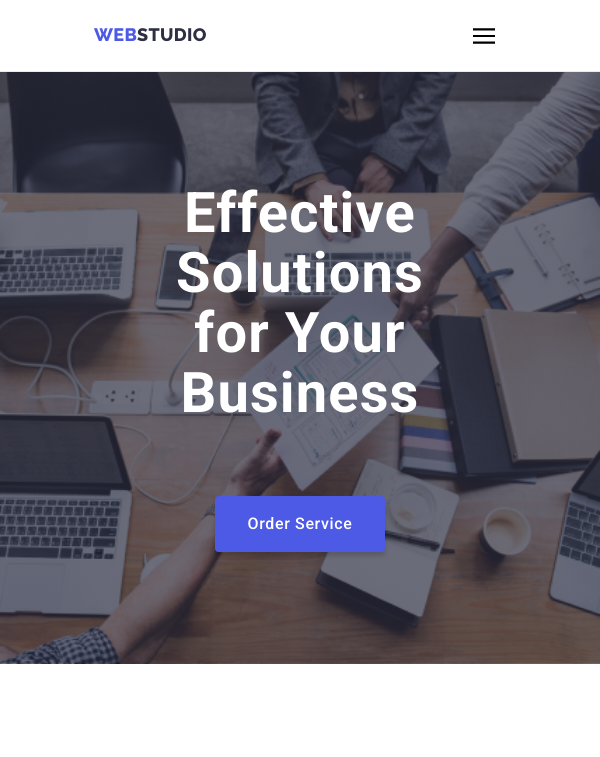
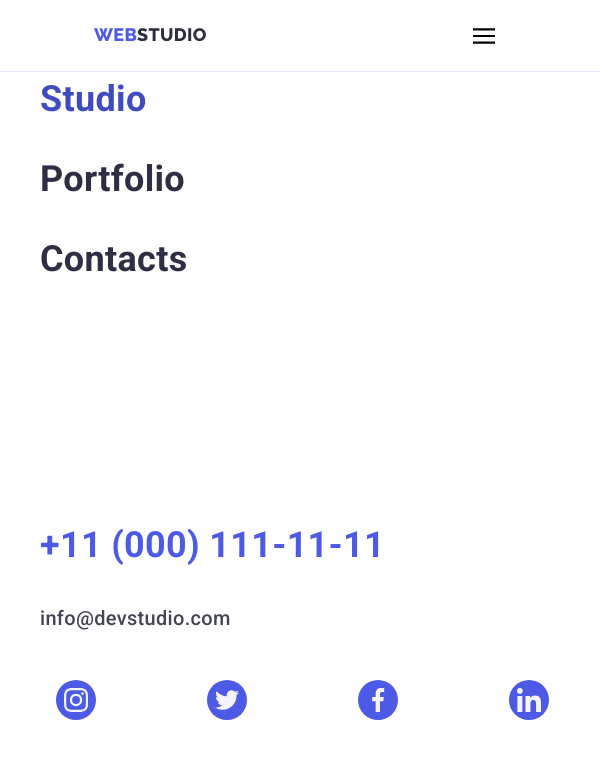
Before and after one commit to Favixx/goit-markup-hw-07, a plain HTML site: page index.html in a window 600 px wide. Both pictures are taken after a click on the button 484 px from the left and 36 px from the top of the page. Shown: the top 757 px of the page. Drawn offline with nearby package versions, Linux system fonts and the light colour scheme.

Commit message:
Update style.css

```diff
--- a/css/style.css
+++ b/css/style.css
@@ -978,6 +978,10 @@ textarea {
   .menu_btn {
     display: flex;
   }
+
+  .menu_overlay {
+    display: block;
+  }
 }
 
 /* -------------------------------------------------------- */
```
